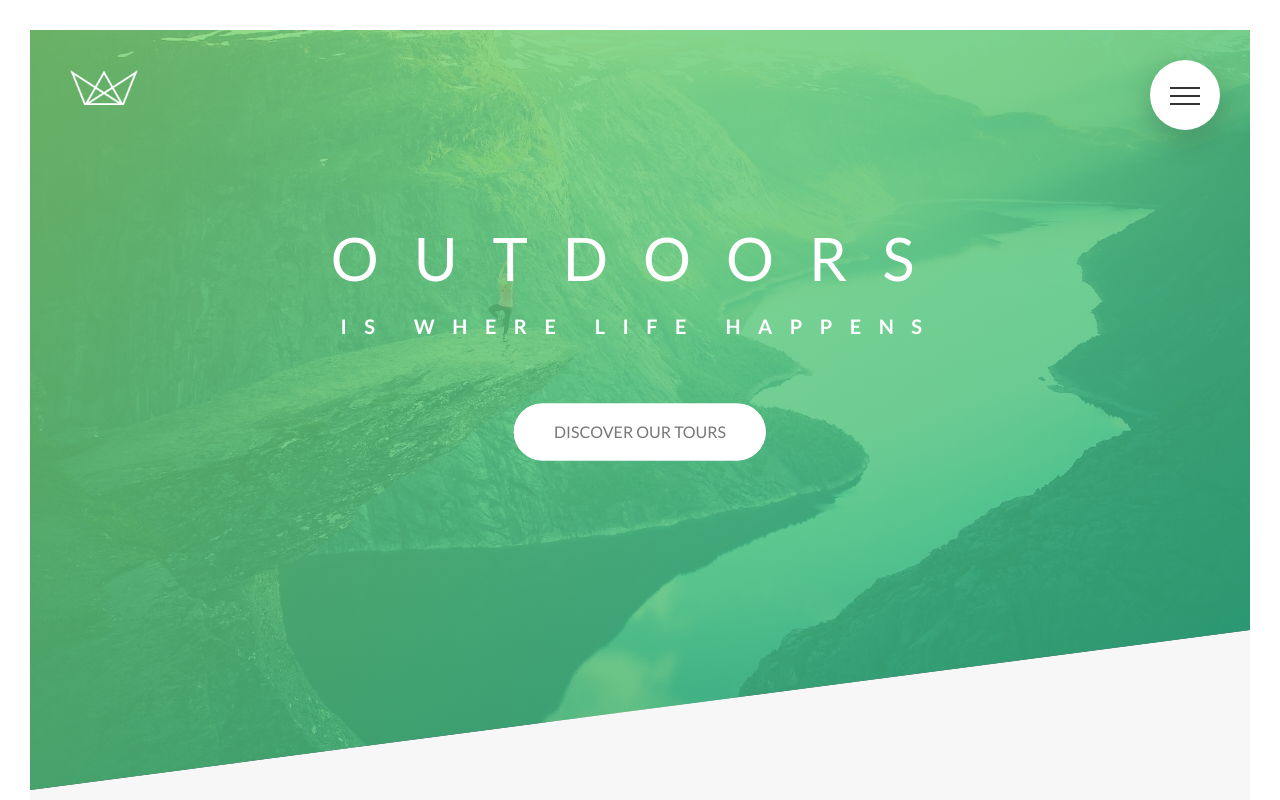
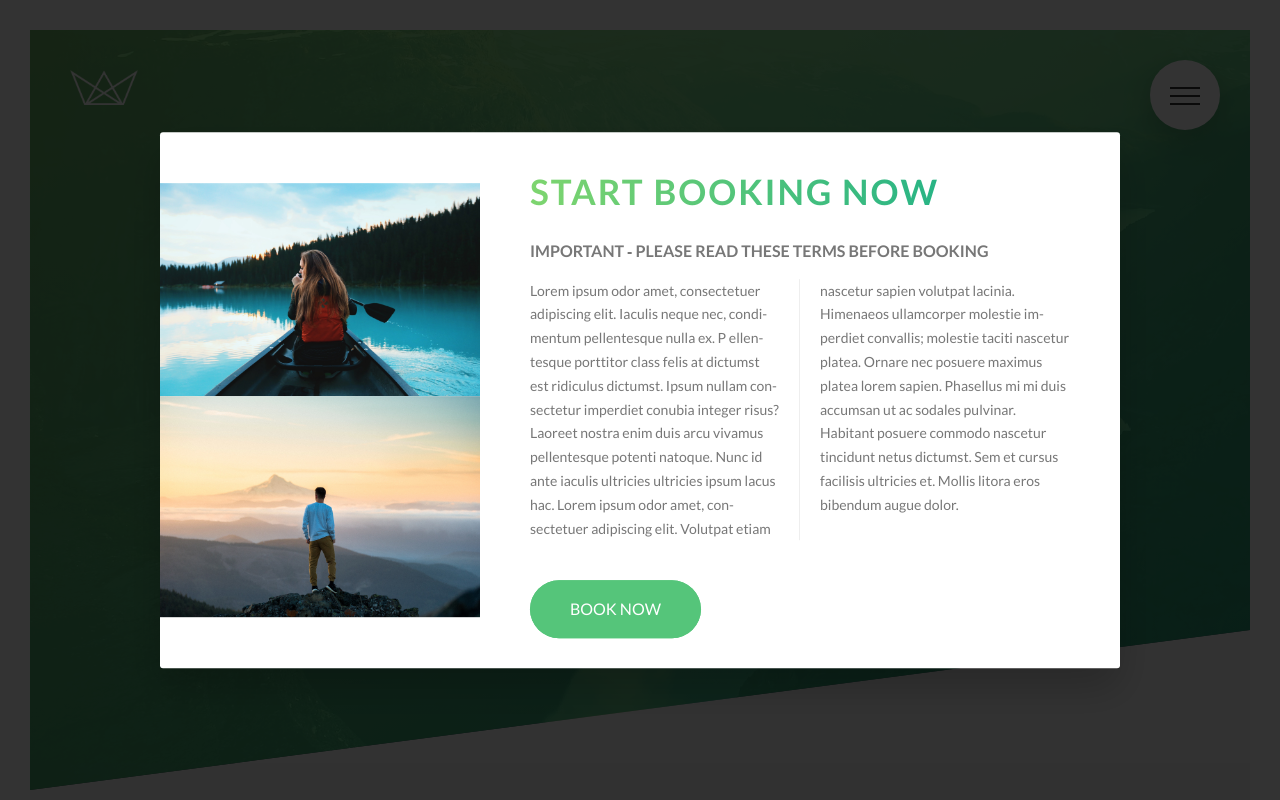
Before and after one commit to SteppenWolfFenrir/natours, a website: page index.html in a window 1280 px wide. Shown: the top 800 px of the page. Drawn offline with Linux system fonts and the light colour scheme.

Commit message:
feat: add popup section

```diff
--- a/index.html
+++ b/index.html
@@ -403,74 +403,36 @@
     </div>
   </div>
 </footer>
-
-<!--
-<section class="grid-test">
-<div class="row">
-  <div class="col-1-of-2">
-    Col 1 of 2
-  </div>
-  <div class="col-1-of-2">
-    Col 1 of 2
+<div class="popup">
+  <div class="popup__content">
+    <div class="popup__left">
+      <img src="img/nat-8.jpg" alt="Tour photo" class="popup__image">
+      <img src="img/nat-9.jpg" alt="Tour photo" class="popup__image">
+    </div>
+    <div class="popup__right">
+      <h2 class="heading-secondary u-margin-bottom-small">
+        Start booking now
+      </h2>
+      <h3 class="heading-tertiary u-margin-bottom-small">
+        Important &dash; Please read these terms before booking
+      </h3>
+      <p class="popup__text">
+        Lorem ipsum odor amet, consectetuer adipiscing elit.
+        Iaculis neque nec, condimentum pellentesque nulla ex. P
+        ellentesque porttitor class felis at dictumst est ridiculus dictumst.
+        Ipsum nullam consectetur imperdiet conubia integer risus? Laoreet nostra enim duis arcu vivamus pellentesque potenti natoque.
+        Nunc id ante iaculis ultricies ultricies ipsum lacus hac.
+        Lorem ipsum odor amet, consectetuer adipiscing elit. Volutpat etiam nascetur sapien volutpat lacinia.
+        Himenaeos ullamcorper molestie imperdiet convallis; molestie taciti nascetur platea.
+        Ornare nec posuere maximus platea lorem sapien.
+        Phasellus mi mi duis accumsan ut ac sodales pulvinar.
+        Habitant posuere commodo nascetur tincidunt netus dictumst.
+        Sem et cursus facilisis ultricies et.
+        Mollis litora eros bibendum augue dolor.
+      </p>
+      <a href="#" class="btn btn--green">Book now</a>
+    </div>
   </div>
 </div>
-
-<div class="row">
-  <div class="col-1-of-3">
-    Col 1 of 3
-  </div>
-  <div class="col-1-of-3">
-    Col 1 of 3
-  </div>
-  <div class="col-1-of-3">
-    Col 1 of 3
-  </div>
-</div>
-
-<div class="row">
-  <div class="col-1-of-3">
-    Col 1 of 3
-  </div>
-  <div class="col-2-of-3">
-    Col 2 of 3
-  </div>
-</div>
-
-<div class="row">
-  <div class="col-1-of-4">
-    Col 1 of 4
-  </div>
-  <div class="col-1-of-4">
-    Col 1 of 4
-  </div>
-  <div class="col-1-of-4">
-    Col 1 of 4
-  </div>
-  <div class="col-1-of-4">
-    Col 1 of 4
-  </div>
-</div>
-
-<div class="row">
-  <div class="col-1-of-4">
-    Col 1 of 4
-  </div>
-  <div class="col-1-of-4">
-    Col 1 of 4
-  </div>
-  <div class="col-2-of-4">
-    Col 2 of 4
-  </div>
-</div>
-
-<div class="row">
-  <div class="col-1-of-4">
-    Col 1 of 4
-  </div>
-  <div class="col-3-of-4">
-    Col 3 of 4
-  </div>
-</div>
--->
 </body>
 </html>
--- a/sass/abstracts/_mixins.scss
+++ b/sass/abstracts/_mixins.scss
@@ -5,3 +5,10 @@
     clear: both;
   }
 }
+
+@mixin absCenter {
+  position: absolute;
+  top: 50%;
+  left: 50%;
+  transform: translate(-50%, -50%);
+}
--- /dev/null
+++ b/sass/components/_popup.scss
@@ -0,0 +1,50 @@
+@use '../abstracts/variables' as *;
+@use '../abstracts/mixins' as *;
+
+.popup {
+  height: 100vh;
+  width: 100%;
+  position: fixed;
+  top: 0;
+  left: 0;
+  background-color: rgba($color-black, .8);
+  z-index: 50;
+
+  &__content {
+    @include absCenter();
+
+    width: 75%;
+    background-color: $color-white;
+    box-shadow: 0 2rem 4rem rgba($color-black, .2);
+    border-radius: 3px;
+    display: table;
+    overflow: hidden;
+  }
+
+  &__left {
+    display: table-cell;
+    width: 33.333333%;
+    vertical-align: middle;
+  }
+
+  &__right {
+    display: table-cell;
+    width: 66.666667%;
+    vertical-align: middle;
+    padding: 3rem 5rem;
+  }
+
+  &__image {
+    display: block;
+    width: 100%;
+  }
+
+  &__text {
+    font-size: 1.4rem;
+    margin-bottom: 4rem;
+    column-count: 2;
+    column-gap: 4rem;
+    column-rule: 1px solid $color-grey-light-2;
+    hyphens: auto;
+  }
+}
--- a/sass/main.scss
+++ b/sass/main.scss
@@ -13,6 +13,7 @@
 @use 'components/composition';
 @use 'components/feature-box';
 @use 'components/form';
+@use 'components/popup';
 @use 'components/story';
 
 @use 'layout/footer';
```
Also changed, not shown: css/style.css, 1 other file.
